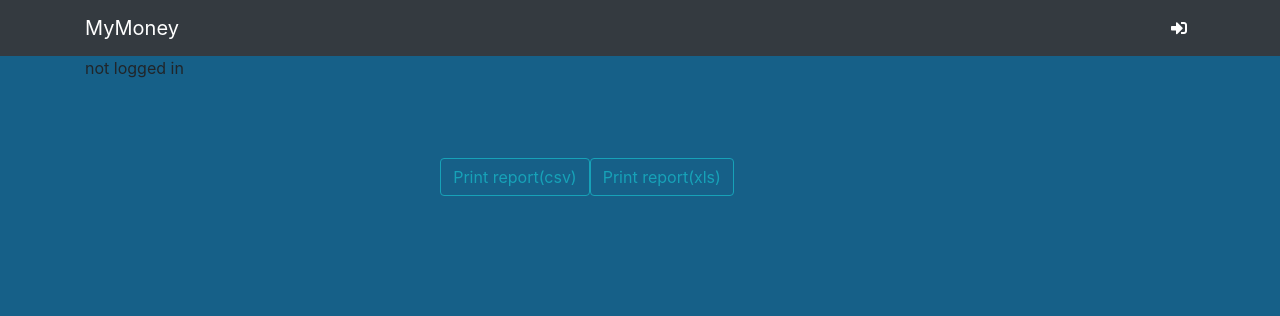
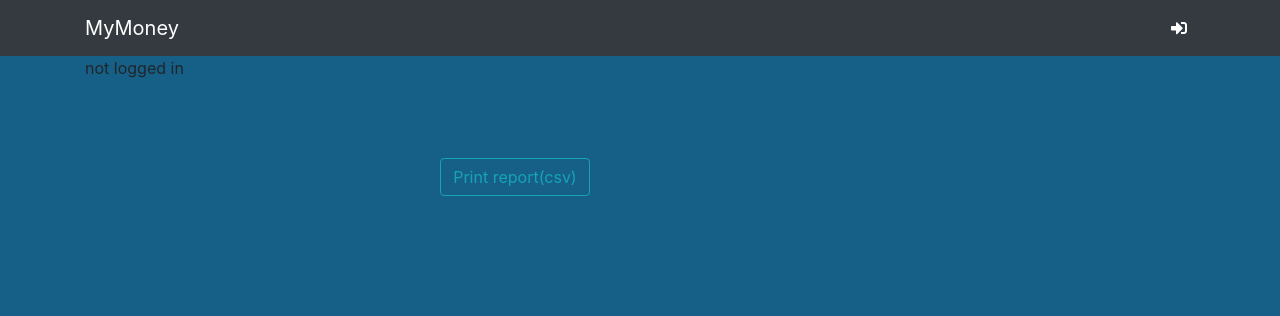
Before and after one commit to kimani-njoroge/mullah, a Django app: template budget/templates/index.html in a window 1280 px wide. Shown: the top 316 px of the page. Run offline with Django 3.2, Linux system fonts and the light colour scheme; the template is opened without the code that fills it, so the values that code supplies are empty; some libraries are stand-ins or nearby versions.

Commit message:
remove export

```diff
--- a/budget/templates/index.html
+++ b/budget/templates/index.html
@@ -50,7 +50,7 @@
         {% endif %}
     <div class="row repo">
          <a href="{% url 'export' %}"><button class="btn btn-outline-info">Print report(csv)</button></a>
-         <a href="{% url 'xls' %}"><button class="btn btn-outline-info">Print report(xls)</button></a>
+
     </div>
 
     </div>
```
